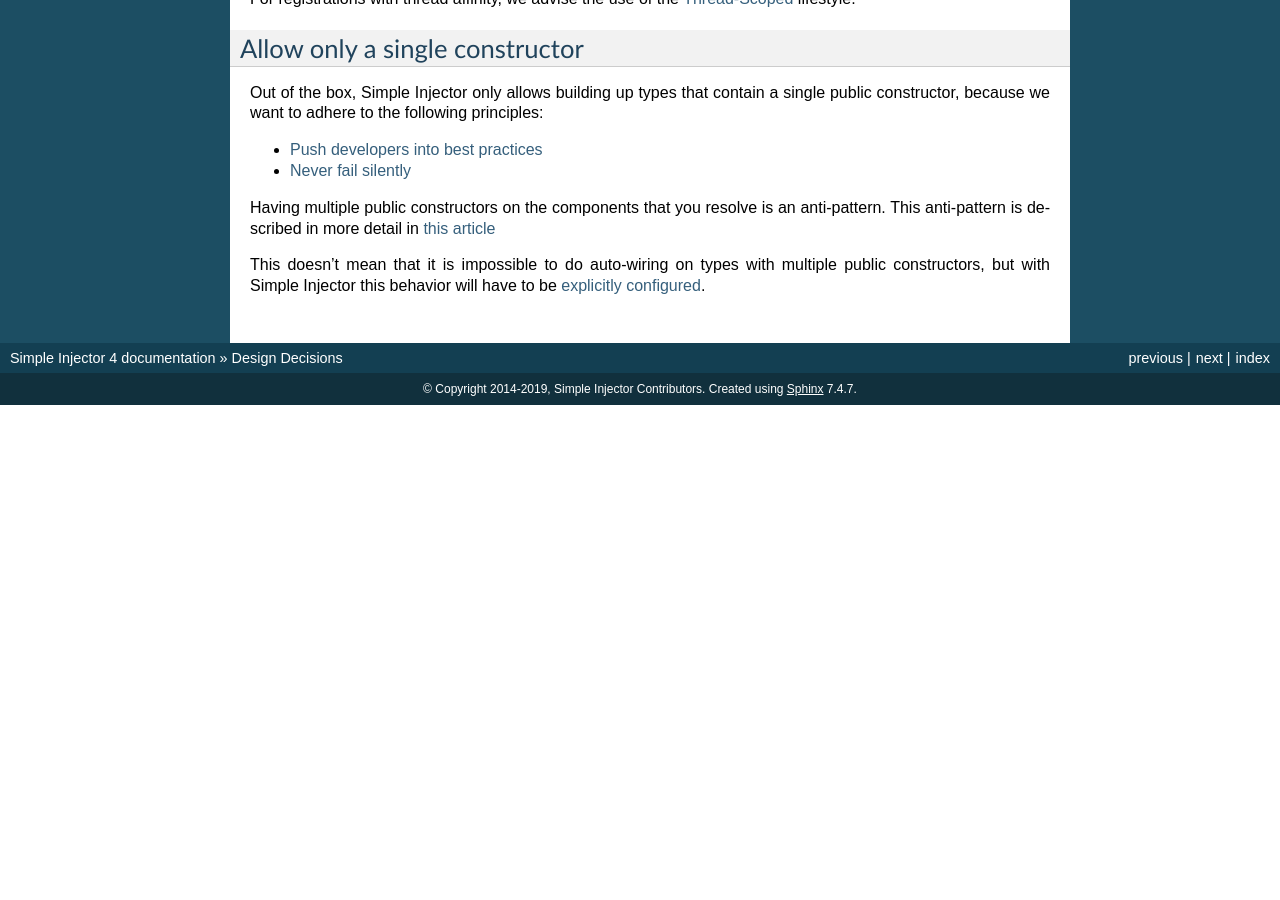
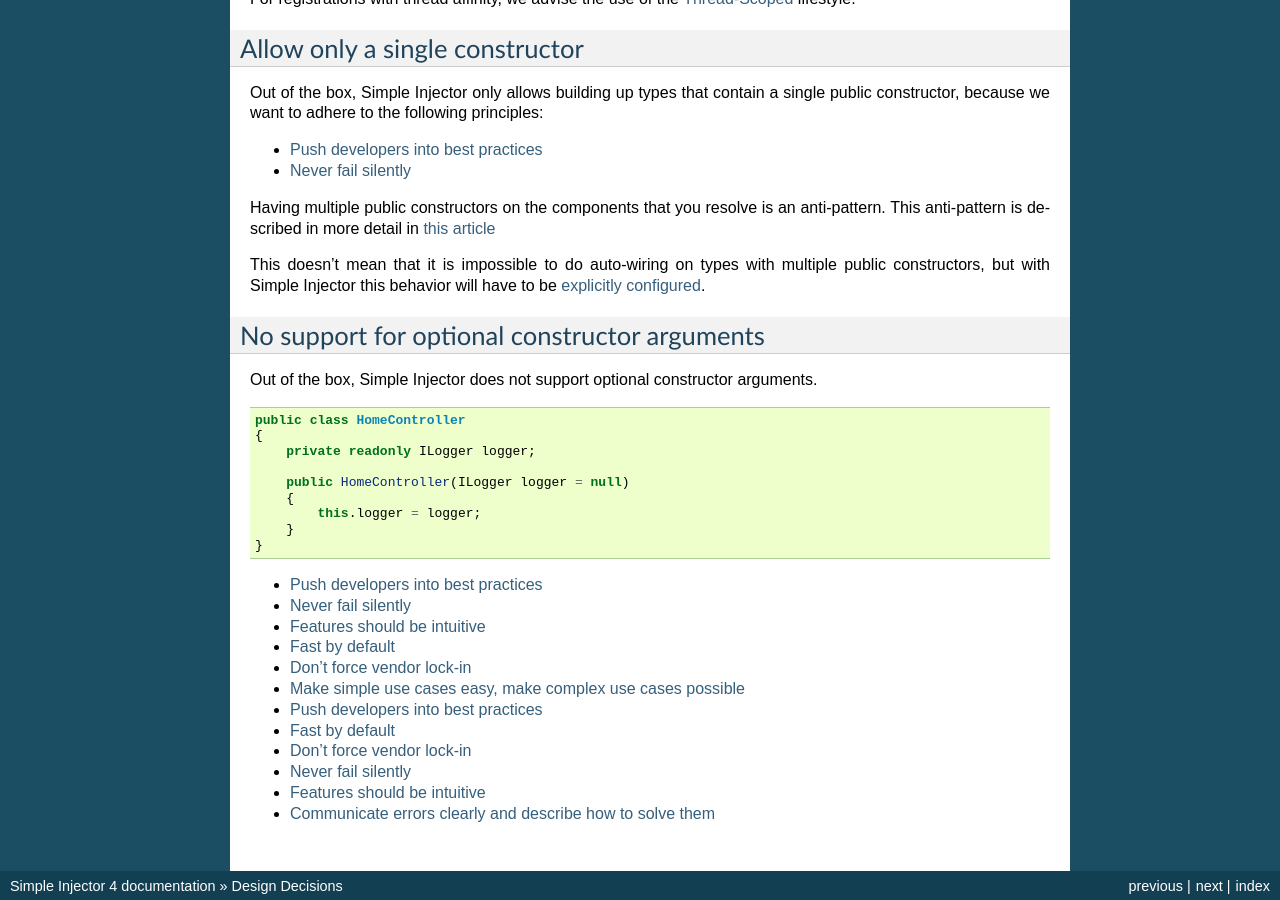
Before and after one commit to simpleinjector/Documentation, a Sphinx documentation site: the page built from source/decisions.rst, in a window 1280 px wide and 900 px high, scrolled down 6899 px. Built offline with Sphinx 7.4.7, drawn with Linux system fonts in a browser that asks for light colours; before the commit the page ends 7304 px from its top, so only the background shows below that; some of the changed text lies outside the part shown.

Commit message:
Added a description of not supporting optional ctor arguments. Fixes #99.

```diff
--- a/source/decisions.rst
+++ b/source/decisions.rst
@@ -8,7 +8,7 @@ Our :doc:`design principles <principles>` have influenced the direction of the d
 
 * :ref:`The container is locked after the first call to resolve <Container-is-locked>`
 * :ref:`The API clearly separates registration of collections from other registrations <Separate-collections>`
-* :ref:`No support for  XML based configuration <No-support-for-XML>`
+* :ref:`No support for XML based configuration <No-support-for-XML>`
 * :ref:`Never force users to release what they resolve <Never-force-release>`
 * :ref:`Don't allow resolving scoped instances outside an active scope <Dont-allow-resolving-outside-an-active-scope>`
 * :ref:`No out-of-the-box support for property injection <No-property-injection>`
@@ -30,7 +30,7 @@ In most situations it makes little sense to change the configuration once the ap
 
 Allowing to alter the DI configuration while the application is running could easily cause strange, hard to debug, and hard to verify behavior. This may also mean the application has numerous hard references to the container and this is something you should strive to prevent. Attempting to alter the configuration when running a multi-threaded application would lead to nondeterministic behavior, even if the container itself is thread-safe.
 
-Imagine the scenario where you want to replace some *FileLogger* component for a different implementation with the same *ILogger* interface. If there's a component that directly or indirectly depends on *ILogger*, replacing the *ILogger* implementation might not work as you would expect. If the consuming component is registered as singleton, for example, the container should guarantee that only one instance of this component will be created. When you are allowed to change the implementation of *ILogger* after a singleton instance already holds a reference to the "old" registered implementation the container has two choices—neither of which are correct:
+Imagine the scenario where you want to replace some *FileLogger* component for a different implementation with the same *ILogger* interface. If there's a component that directly or indirectly depends on *ILogger*, replacing the *ILogger* implementation might not work as you would expect. If the consuming component is registered as singleton, for example, the container should guarantee that only one instance of this component will be created. When you are allowed to change the implementation of *ILogger* after a singleton instance already holds a reference to the "old" registered implementation, the container has two choices—neither of which are correct:
 
 #. Return the cached instance of the consuming component that has a reference to the "wrong" *ILogger* implementation.
 #. Create and cache a new instance of that component and, in doing so, break the promise of the type being registered as a singleton and the guarantee that the container will always return the same instance.
@@ -237,3 +237,38 @@ Out of the box, Simple Injector only allows building up types that contain a sin
 Having multiple public constructors on the components that you resolve is an anti-pattern. This anti-pattern is described in more detail in `this article <https://blogs.cuttingedge.it/steven/posts/2013/di-anti-pattern-multiple-constructors/>`_
 
 This doesn't mean that it is impossible to do auto-wiring on types with multiple public constructors, but with Simple Injector this behavior will have to be :ref:`explicitly configured <Overriding-Constructor-Resolution-Behavior>`.
+
+.. _No-optional-arguments:
+
+No support for optional constructor arguments
+=============================================
+
+Out of the box, Simple Injector does not support optional constructor arguments.
+
+
+.. code-block:: c#
+
+    public class HomeController
+    {
+        private readonly ILogger logger;
+
+        public HomeController(ILogger logger = null)
+        {
+            this.logger = logger;
+        }
+    }
+
+* :ref:`Push developers into best practices <Push-developers-into-best-practices>`
+* :ref:`Never fail silently <Never-fail-silently>`
+* :ref:`Features should be intuitive <Features-should-be-intuitive>`
+* :ref:`Fast by default <Fast-by-default>`
+* :ref:`Don't force vendor lock-in <Vendor-lock-in>`
+
+
+* :ref:`Make simple use cases easy, make complex use cases possible <Make-simple-use-cases-easy>`
+* :ref:`Push developers into best practices <Push-developers-into-best-practices>`
+* :ref:`Fast by default <Fast-by-default>`
+* :ref:`Don't force vendor lock-in <Vendor-lock-in>`
+* :ref:`Never fail silently <Never-fail-silently>`
+* :ref:`Features should be intuitive <Features-should-be-intuitive>`
+* :ref:`Communicate errors clearly and describe how to solve them <Communicate-errors-clearly>`
```
